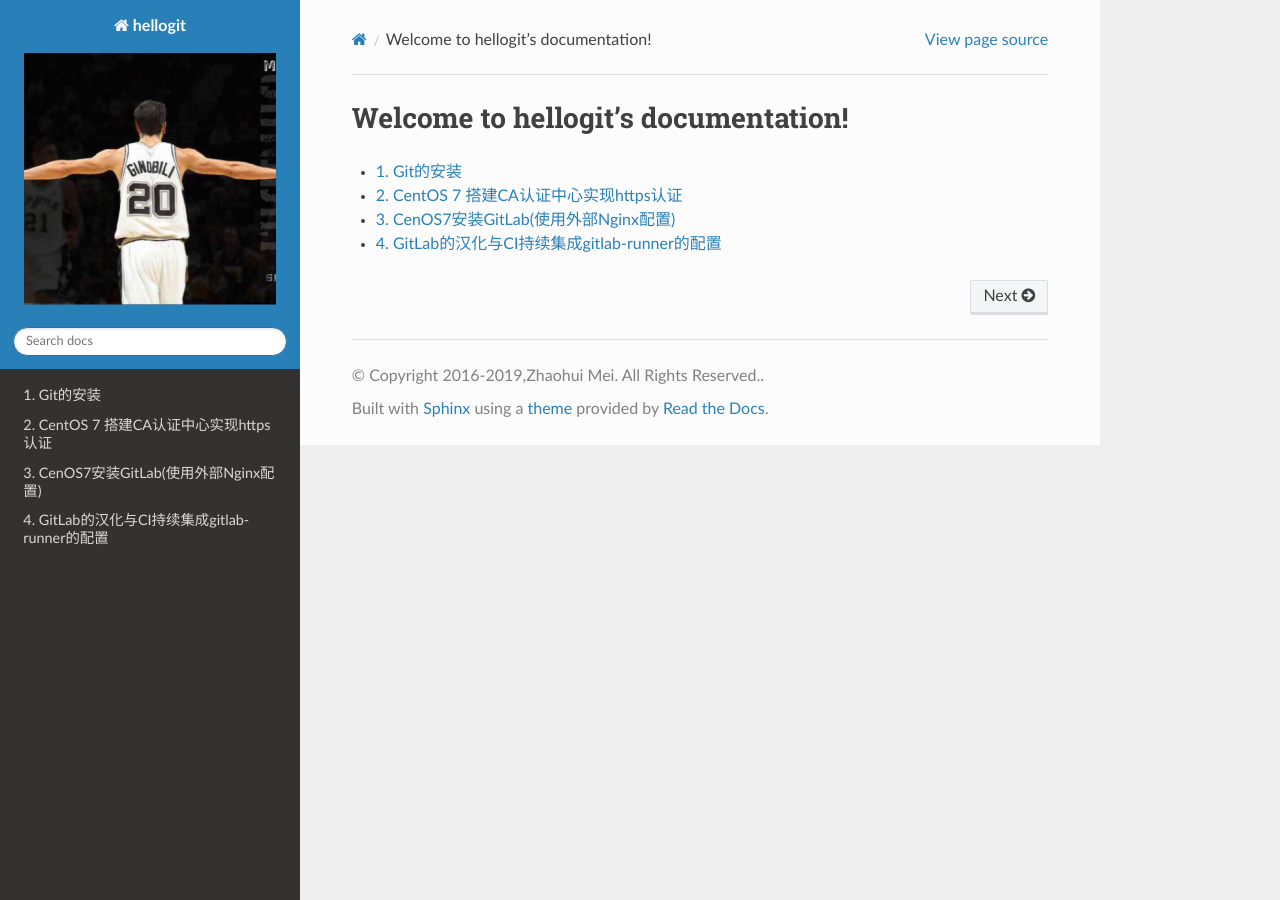
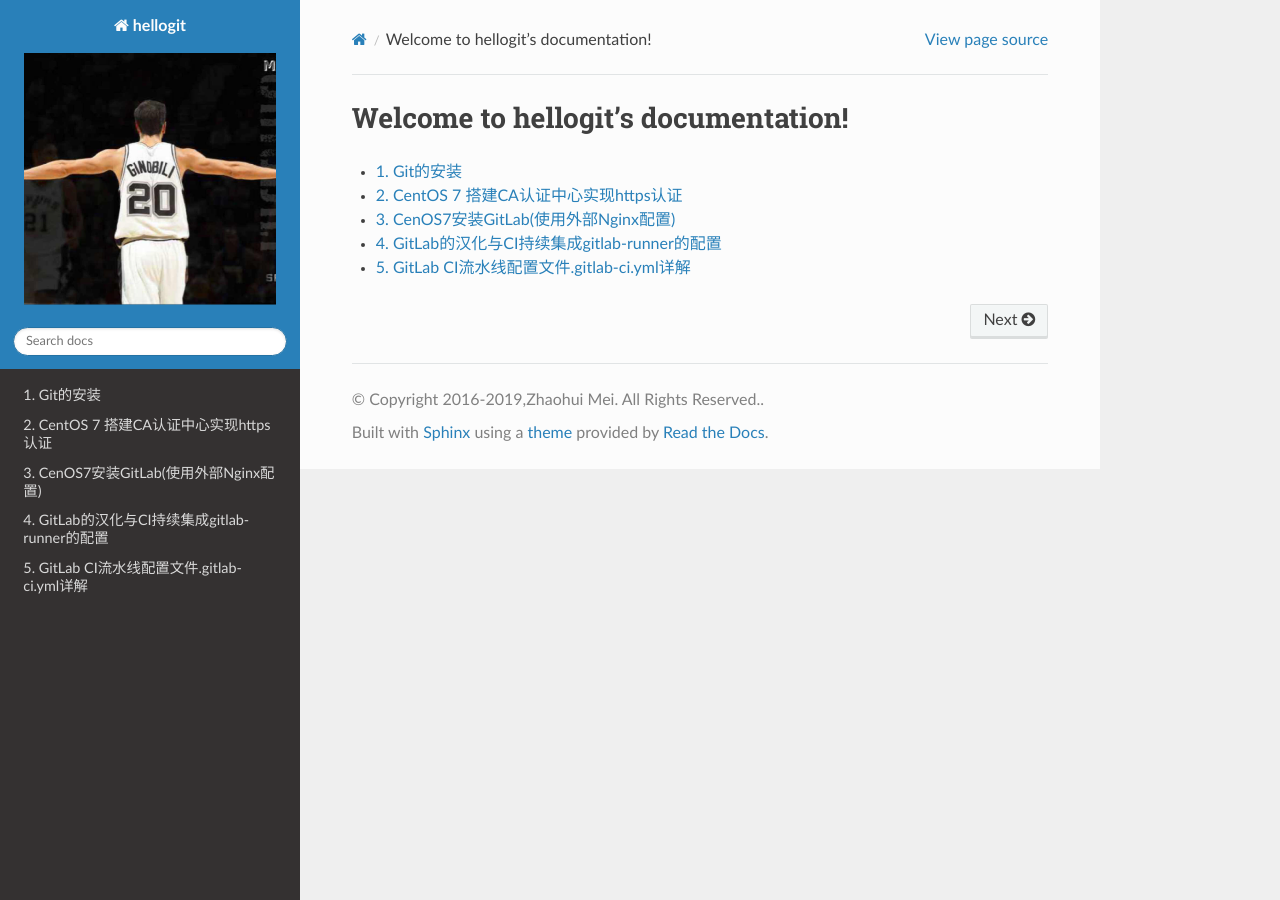
Before and after one commit to meizhaohui/hellogit, a Sphinx documentation site: the page built from source/index.rst, in a window 1280 px wide. Built offline with Sphinx 7.4.7 and the Read the Docs theme 2.0.0, drawn with Linux system fonts in a browser that asks for light colours; some of the changed lines change nothing that is shown.

Commit message:
introduction .gitlab-ci.yml

```diff
--- /dev/null
+++ b/source/gitlab_ci_.gitlab-ci.yml_detail.rst
@@ -0,0 +1,156 @@
+.. _gitlab_ci_.gitlab-ci.yml_detail:
+
+GitLab CI流水线配置文件.gitlab-ci.yml详解
+=================================================
+
+.. contents:: 目录
+
+本文讲解在 :ref:`GitLab的汉化与CI持续集成gitlab-runner的配置 <configure_gitlab_i18n_and_create_gitlab_ci_with_gitlab_runner>` 的基础上，对GitLab CI流水线配置文件 ``.gitlab-ci.yml`` 进行详细的介绍。
+
+
+
+
+
+实验环境
+-------------------------------------------------
+
+- server服务端: 操作系统为CentOS 7.6，IP:192.168.56.14， git:2.16.5。
+
+查看server服务端信息::
+
+    [root@server ~]# cat /etc/centos-release
+    CentOS Linux release 7.6.1810 (Core)
+    [root@server ~]# ip a show|grep 192
+    inet 192.168.56.14/24 brd 192.168.56.255 scope global noprefixroute enp0s3
+    [root@server ~]# git --version
+    git version 2.16.5
+
+GitLab用户信息::
+
+    账号            密码
+    root            1234567890
+    meizhaohui      1234567890
+
+GitLab WEB网站地址： http://192.168.56.14
+
+
+之前我们配置的 ``bluelog`` 的4#流水线已经 **已通过** 了：
+
+.. image:: ./_static/images/gitlab_cicd-pipeline_detail.png
+
+可以发现其 ``build`` 、``Test`` 、``Deploy`` 三个阶段的任务都执行成功！
+
+而流水线执行的具体过程都是由 ``.gitlab-ci.yml`` 配置文件定义的，本文详细讲解 ``.gitlab-ci.yml`` 配置文件的使用。
+
+GitLab CI介绍
+-------------------------------------------------
+
+- GitLab提交持续集成服务，当你在项目根目录中添加 ``.gitlab-ci.yml`` 文件，并配置项目的运行器( ``GitLab Runner`` )，那么后续的每次提交都会触发CI流水线( ``pipeline`` )的执行。
+
+- ``.gitlab-ci.yml`` 文件告诉运行器需要做哪些事情，默认情况下，流水线有 ``build`` 、``test`` 、``deploy`` 三个阶段，即 ``构建`` 、``测试`` 、``部署`` ，未被使用的阶段将会被自动忽略。
+
+- 如果一切运行正常（没有非零返回值），您将获得与提交相关联的漂亮绿色复选标记(如下图所示)。这样可以在查看代码之前轻松查看提交是否导致任何测试失败。
+
+.. image:: ./_static/images/gitlab_cicd_green_checkmark.png
+
+- 大多数项目使用GitLab的CI服务来运行测试套件，以便开发人员在破坏某些内容时可以立即获得反馈。使用持续交付和持续部署将测试代码自动部署到模拟环境和生产环境的趋势越来越明显。
+
+- 由于将 ``.gitlab-ci.yml`` 文件存放在仓库中进行版本控制，使用单一的配置文件来控制流水线，具有读访问权限的每个人都可以查看内容，从而使其更有吸引力地改进和查看构建脚本。旧的版本也能构建成功，forks项目也容易使用CI，分支可以有不同的流水线和作业。
+
+-  ``.gitlab-ci.yml`` 定义每个项目的流水线的结构和顺序，由以下两个因素决定：
+
+  - GiTlab Runner运行器使用的执行器( ``executor`` )，执行器常用的 ``Shell`` 、 ``Docker`` 、``Kubernets`` ， 我们当前仅使用 ``Shell`` 执行器，后续再使用其他执行器。
+  - 遇到进程成功或失败时等条件时做出的决定。
+
+- 可以在 `Getting started with GitLab CI/CD <https://docs.gitlab.com/ce/ci/quick_start/README.html>`_ 查看到流水线的简单示例。
+- 可以在 `GitLab CI/CD Examples <https://docs.gitlab.com/ce/ci/examples/README.html>`_ 查看更多的流水线示例。
+- 在流水线脚本中可以使用预定义的全局变量，详细可查看 `GitLab CI/CD Variables <https://docs.gitlab.com/ce/ci/variables/README.html>`_ 。
+- 企业级的 ``.gitlab-ci.yml`` 示例可查看 https://gitlab.com/gitlab-org/gitlab-ce/blob/master/.gitlab-ci.yml 。
+- Job作业是 ``.gitlab-ci.yml`` 文件的基本元素，每个作业至少有 ``script`` 子句，在流水线中可以定义任意多个作业。
+- 每个作业必须具有唯一的名称，但有一些保留的关键字不能用作作业名称，保留关键字( ``reserved keywords`` )有  ``image`` 、 ``services`` 、 ``stages`` 、 ``types`` 、 ``before_script`` 、 ``after_script`` 、 ``variables`` 、 ``cache`` 。
+
+``.gitlab-ci.yml`` 配置参数
+-------------------------------------------------
+
+
++---------------+-------------------------------------------------------+
+|   关键字      |                描述                                   |
++---------------+-------------------------------------------------------+
+|   script      |                必须参数，运行器需要执行的脚本         |
++---------------+-------------------------------------------------------+
+|   image       |                使用Docker image镜像                   |
++---------------+-------------------------------------------------------+
+|  services     |                使用Docker services镜像                |
++---------------+-------------------------------------------------------+
+| before_script |                作业执行前需要执行的命令               |
++---------------+-------------------------------------------------------+
+| after_script  |                作业执行后需要执行的命令               |
++---------------+-------------------------------------------------------+
+|    stages     |                定义流水线所有的阶段                   |
++---------------+-------------------------------------------------------+
+|    stage      |        定义作业所处流水线的阶段(默认test阶段)         |
++---------------+-------------------------------------------------------+
+|     only      |                限制作业在什么时候创建                 |
++---------------+-------------------------------------------------------+
+|    except     |                限制作业在什么时候不创建               |
++---------------+-------------------------------------------------------+
+|     tags      |            作用使用的Runner运行器的标签列表           |
++---------------+-------------------------------------------------------+
+| allow_failure |       允许作业失败，失败的作业不影响提交的状态        |
++---------------+-------------------------------------------------------+
+|     when      |                  什么时候运行作业                     |
++---------------+-------------------------------------------------------+
+|  environment  |                  作用部署的环境名称                   |
++---------------+-------------------------------------------------------+
+|     cache     |          指定需要在job之间缓存的文件或目录            |
++---------------+-------------------------------------------------------+
+|   artifacts   | 归档文件列表，指定成功后应附加到job的文件和目录的列表 |
++---------------+-------------------------------------------------------+
+|  dependencies |  当前作业依赖的其他作业，你可以使用依赖作业的归档文件 |
++---------------+-------------------------------------------------------+
+|   coverage    |                 作业的代码覆盖率                      |
++---------------+-------------------------------------------------------+
+|     retry     |              作业失败时，可以自动执行多少次           |
++---------------+-------------------------------------------------------+
+|   parallel    |                 指定并行运行的作业实例                |
++---------------+-------------------------------------------------------+
+|   trigger     |                 定义下游流水线的触发器                |
++---------------+-------------------------------------------------------+
+|   include     |                 作业加载其他YAML文件                  |
++---------------+-------------------------------------------------------+
+|   extends     |                 控制实体从哪里继承                    |
++---------------+-------------------------------------------------------+
+|     pages     |                 上传GitLab Pages的结果                |
++---------------+-------------------------------------------------------+
+|     retry     |              作业失败时，可以自动执行多少次           |
++---------------+-------------------------------------------------------+
+|   variables   |                    定义环境变量                       |
++---------------+-------------------------------------------------------+
+
+
+参数详解
+-------------------------------------------------
+
+``script``
+~~~~~~~~~~~~~~~~~~~~~~~~~~~~~~~~~~~~~~~~~~~~~~~~~
+
+``script`` 是作业中唯一必须的关键字参数，是运行器需要执行的脚本，如::
+
+    build1:
+      script:
+        - echo "Do your build here"
+
+表示build1作业需要执行的命令是输出"Do your build here"。
+
+.. WARNING:: Sometimes, script commands will need to be wrapped in single or double quotes. For example, commands that contain a colon (:) need to be wrapped in quotes so that the YAML parser knows to interpret the whole thing as a string rather than a “key: value” pair. Be careful when using special characters: :, {, }, \[, \], ,, &, \*, #, ?, \|, -, <, >, =, !, %, @, \`. 即使用冒号时应使用引号包裹起来，使用特殊字符时需要特别注意！！！
+
+参考：
+
+- `Getting started with GitLab CI/CD <https://docs.gitlab.com/ce/ci/quick_start/README.html>`_
+- `GitLab CI/CD Pipeline Configuration Reference  <https://docs.gitlab.com/ce/ci/yaml/README.html>`_
+- `Gitlab CI yaml官方配置文件翻译 <https://segmentfault.com/a/1190000010442764>`_
+- `GitLab Runner Advanced configuration <https://docs.gitlab.com/runner/configuration/advanced-configuration.html#the-shells>`_
+- `Why we're replacing GitLab CI jobs with .gitlab-ci.yml <https://about.gitlab.com/2015/05/06/why-were-replacing-gitlab-ci-jobs-with-gitlab-ci-dot-yml/>`_
+- `GitLab CI/CD Examples <https://docs.gitlab.com/ce/ci/examples/README.html>`_
+- `GitLab CI/CD Variables <https://docs.gitlab.com/ce/ci/variables/README.html>`_
+- `企业级.gitlab-ci.yml示例 <https://gitlab.com/gitlab-org/gitlab-ce/blob/master/.gitlab-ci.yml>`_
--- a/source/index.rst
+++ b/source/index.rst
@@ -15,3 +15,4 @@ Welcome to hellogit's documentation!
     certificate_authority_for_https
     centos7_install_gitlab_with_external_nginx
     configure_gitlab_i18n_and_create_gitlab_ci_with_gitlab_runner
+    gitlab_ci_.gitlab-ci.yml_detail
```
Also changed, not shown: source/_static/images/gitlab_cicd_green_checkmark.png (added).
